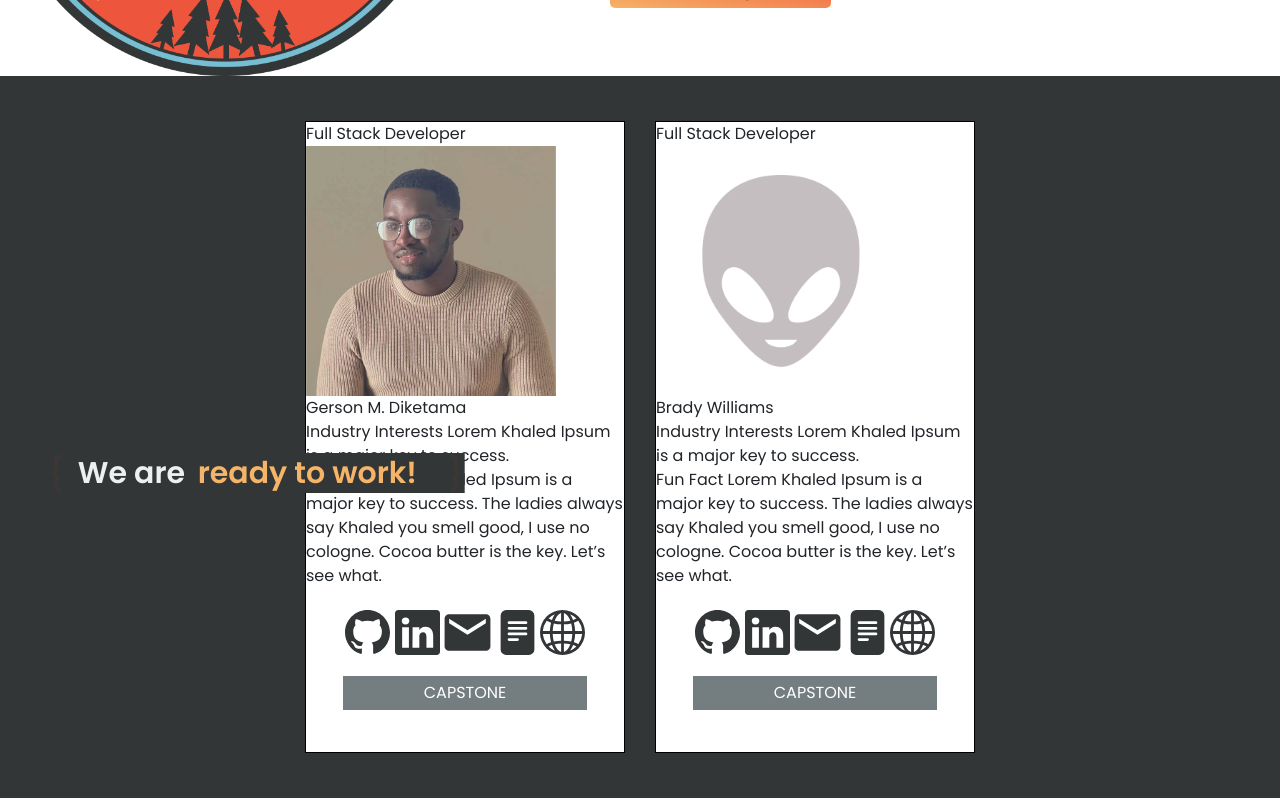
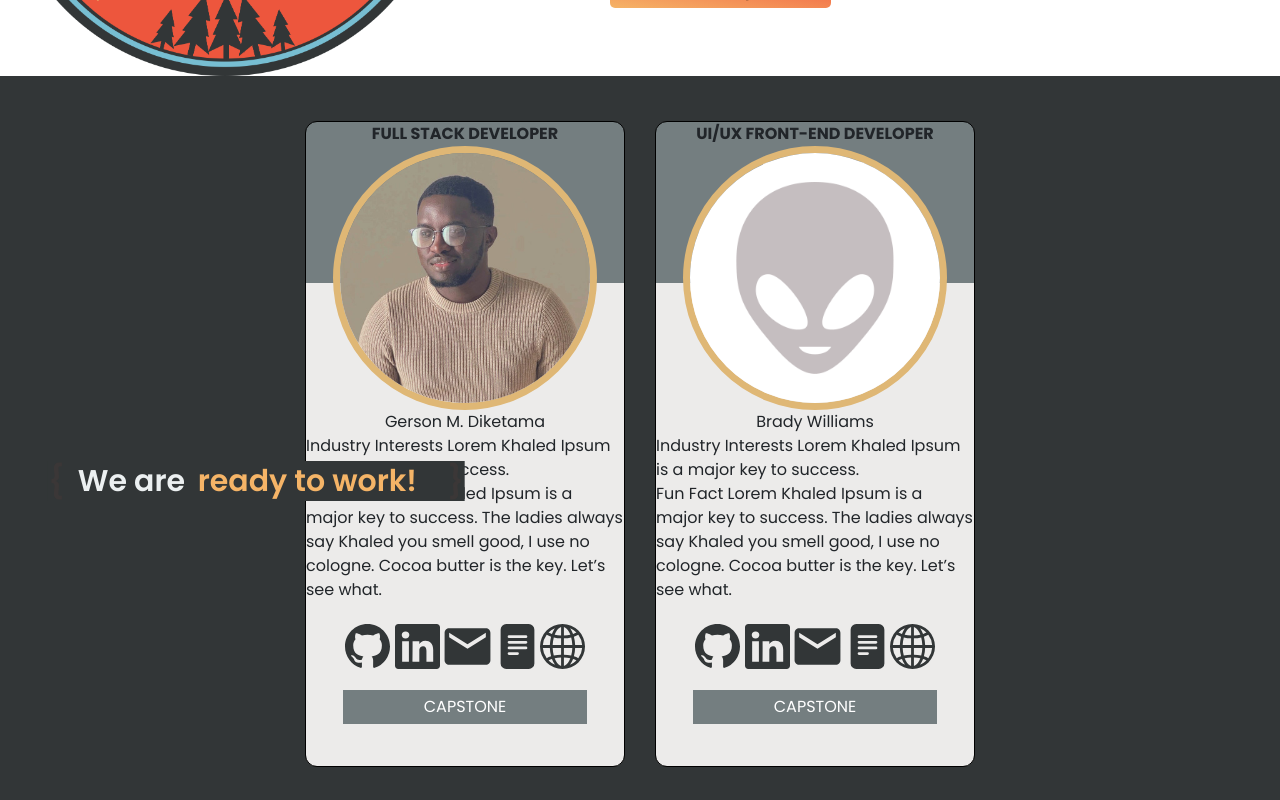
Before and after one commit to nss-day-cohort-51/nss-day-cohort-51.github.io, a React (Create React App) app: page / in a window 1280 px wide. Shown: the part 500-1300 px from the top of the page. Built offline with nearby package versions, Linux system fonts and the light colour scheme; grey boxes are pictures that could not be loaded.

Commit message:
jl-feature-styledevcards first commit

```diff
--- a/public/api/database.json
+++ b/public/api/database.json
@@ -3,7 +3,7 @@
     {
       "id": 1,
       "name": "Gerson M. Diketama",
-      "title": "Full Stack Developer",
+      "title": "FULL STACK DEVELOPER",
       "email": "email@email.com",
       "git": "https://github.com/GersonDiketama",
       "linkedin": "https://www.linkedin.com/in/gerson-m-diketama-ab00a41a2/",
@@ -22,7 +22,7 @@
     {
       "id": 2,
       "name": "Brady Williams",
-      "title": "Full Stack Developer",
+      "title": "UI/UX FRONT-END DEVELOPER",
       "email": "email@email.com",
       "git": "https://www.github.com",
       "linkedin": "https://www.linkedin.com",
--- a/src/components/DevCard.js
+++ b/src/components/DevCard.js
@@ -17,13 +17,13 @@ export const DevCard = ({ obj }) => {
             <img
               src={require(`../images/${obj?.pic}`).default}
               alt={obj?.name}
-              className=""
+              className="card-pic"
             />
           ) : (
             <img
               src={require(`../images/default.png`).default}
               alt="default-user"
-              className=""
+              className="card-pic"
             />
           )}
         </div>
--- a/src/styles/devlist.scss
+++ b/src/styles/devlist.scss
@@ -22,21 +22,35 @@ $platinum: #ecebea;
 
 //Developer Card
 .dev-card {
-  background-color: white;
+  background-image: linear-gradient(180deg, #747e80 25%, #ecebea 0, #ecebea 10%);
+  // background-image: linear-gradient(180deg, #747e80 0 30%, #ecebea 50% 100%);
   display: flex;
   flex-direction: column;
-  align-content: center;
+  display: flex;
+  align-items: center;
   border: 1px solid black;
   width: 320px;
   margin: 15px;
+  border-radius: 12px;
+
+
 
   .dev-card__title {
+
+    font-family: "Poppins", sans-serif;
+    font-weight: bold;
   }
 
   .dev-card__pic {
-  }
+     img {
+    border: $mustard solid 7px;
+    border-radius: 50%;
+        }
+    }
+
 
   .dev-card__name {
+
   }
 
   .dev-card__interests {
```
